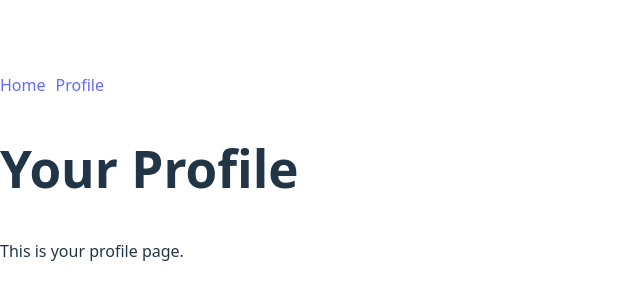
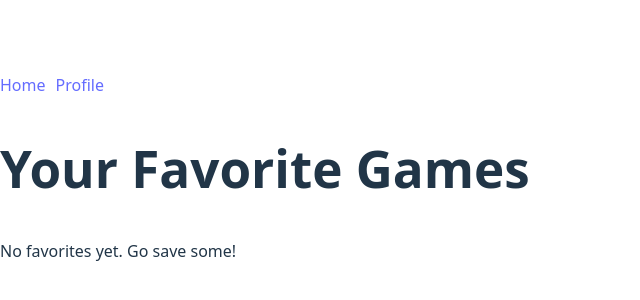
Before and after one commit to KorvinHofilena/game-explorer, a React (Vite) app in the folder game-explorer-client/: page /profile in a window 1280 px wide. Shown: the part 224-524 px from the top of the page, without its empty margins (0-640 px from the left). Built offline with nearby package versions, Linux system fonts and the light colour scheme.

Commit message:
adjusted profile.jsx

```diff
--- a/game-explorer-client/src/pages/Home.jsx
+++ b/game-explorer-client/src/pages/Home.jsx
@@ -1,21 +1,15 @@
-import React, { useEffect, useState } from "react";
+import React, { useEffect, useState, useContext } from "react";
 import { fetchPopularGames } from "../utils/api";
 import GameCard from "../components/GameCard";
+import { FavoritesContext } from "../contexts/FavoritesContext";
 
 function Home() {
   const [games, setGames] = useState([]);
-  const [favorites, setFavorites] = useState([]);
+  const { addFavorite } = useContext(FavoritesContext);
 
   useEffect(() => {
     fetchPopularGames().then(setGames);
   }, []);
-
-  function handleSave(game) {
-    const alreadySaved = favorites.some((g) => g.id === game.id);
-    if (!alreadySaved) {
-      setFavorites([...favorites, game]);
-    }
-  }
 
   return (
     <section>
@@ -25,7 +19,7 @@ function Home() {
       ) : (
         <div className="game-grid">
           {games.map((game) => (
-            <GameCard key={game.id} game={game} onSave={handleSave} />
+            <GameCard key={game.id} game={game} onSave={addFavorite} />
           ))}
         </div>
       )}
--- a/game-explorer-client/src/pages/Profile.jsx
+++ b/game-explorer-client/src/pages/Profile.jsx
@@ -1,10 +1,25 @@
-import React from "react";
+import React, { useContext } from "react";
+import { FavoritesContext } from "../contexts/FavoritesContext";
 
 function Profile() {
+  const { favorites } = useContext(FavoritesContext);
+
   return (
     <section>
-      <h1>Your Profile</h1>
-      <p>This is your profile page.</p>
+      <h1>Your Favorite Games</h1>
+      {favorites.length === 0 ? (
+        <p>No favorites yet. Go save some!</p>
+      ) : (
+        <ul>
+          {favorites.map((game) => (
+            <li key={game.id}>
+              <strong>{game.name}</strong>
+              <br />
+              <img src={game.background_image} alt={game.name} width="250" />
+            </li>
+          ))}
+        </ul>
+      )}
     </section>
   );
 }
```
